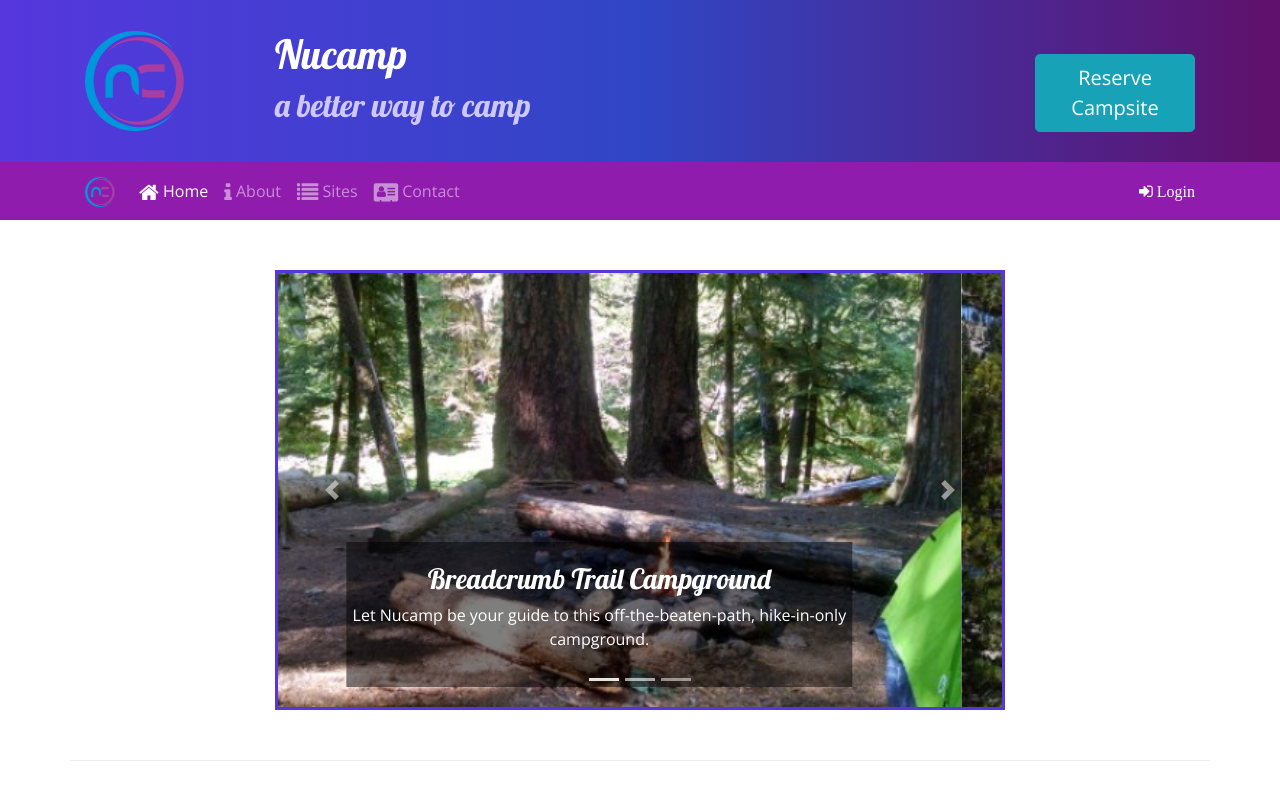
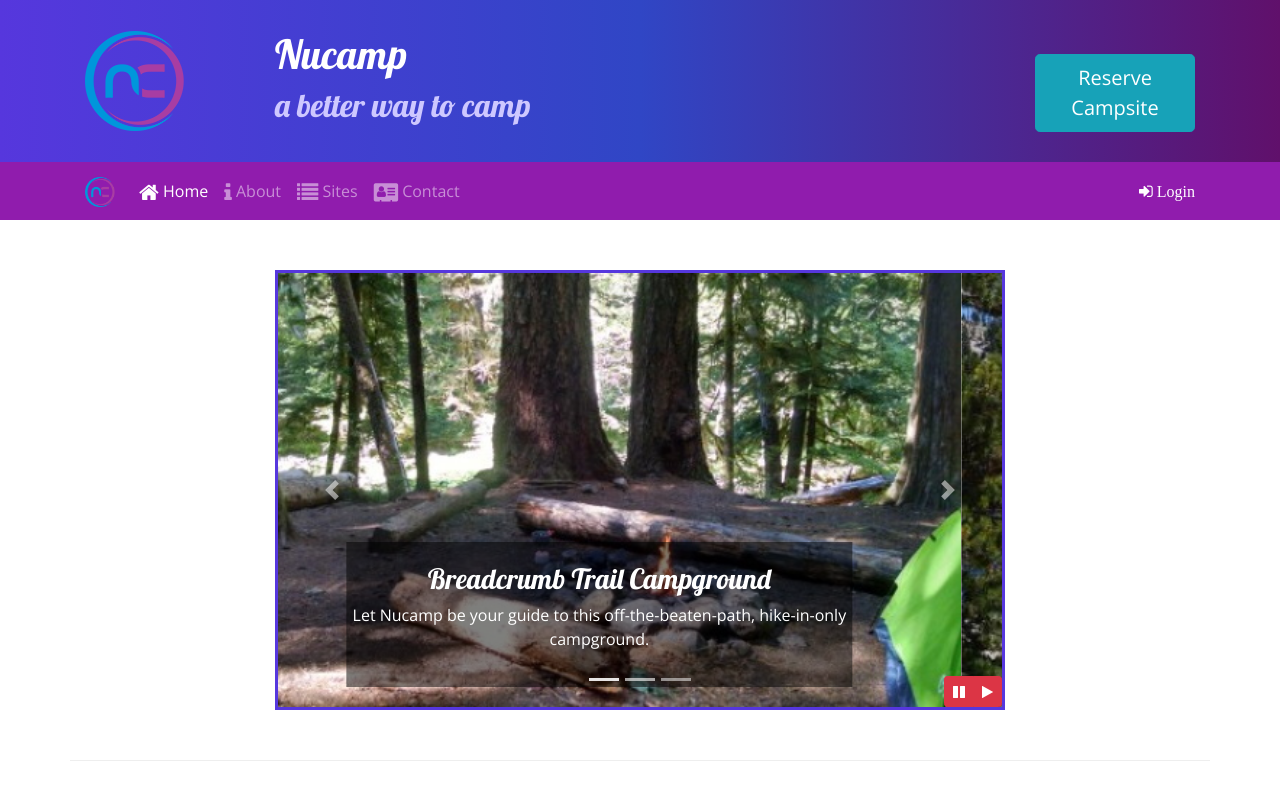
Before and after one commit to Kseckman/nucampsite_2_bootstrap, a website: page index.html in a window 1280 px wide. Shown: the top 800 px of the page. Drawn offline with nearby package versions, Linux system fonts and the light colour scheme.

Commit message:
jquery for carousel buttons

```diff
--- a/css/styles.css
+++ b/css/styles.css
@@ -53,3 +53,10 @@ footer{
 .carousel {
     border: solid #5637DD;
 }
+
+#carouselButton {
+    position: absolute;
+    right: 0;
+    bottom: 0;
+    z-index: 100;
+}
--- a/index.html
+++ b/index.html
@@ -210,6 +210,14 @@
                         <span class="carousel-control-next-icon"></span>
                         <span class="sr-only">Next</span>
                     </a>
+                    <div class="btn-group" id="carouselButton">
+                        <button class="btn btn-danger btn-sm" id="carouselPause">
+                            <i class="fa fa-pause"></i>
+                        </button>
+                        <button class="btn btn-danger btn-sm" id="carouselPlay">
+                            <i class="fa fa-play"></i>
+                        </button>
+                    </div>
                 </div>
             </div>
         </div>
@@ -291,6 +299,17 @@
     <script src="node_modules/popper.js/dist/umd/popper.min.js"></script>
     <script src="node_modules/bootstrap/dist/js/bootstrap.min.js"></script>
 
+    <script>
+        $(function(){
+            $('.carousel').carousel({interval:2000});
+            $('#carouselPause').click(function(){
+                $('.carousel').carousel('pause');
+            });
+            $('#carouselPlay').click(function(){
+                $('.carousel').carousel('cycle');
+            });
+        });
+    </script>
 
 </body>
 </html>
```
